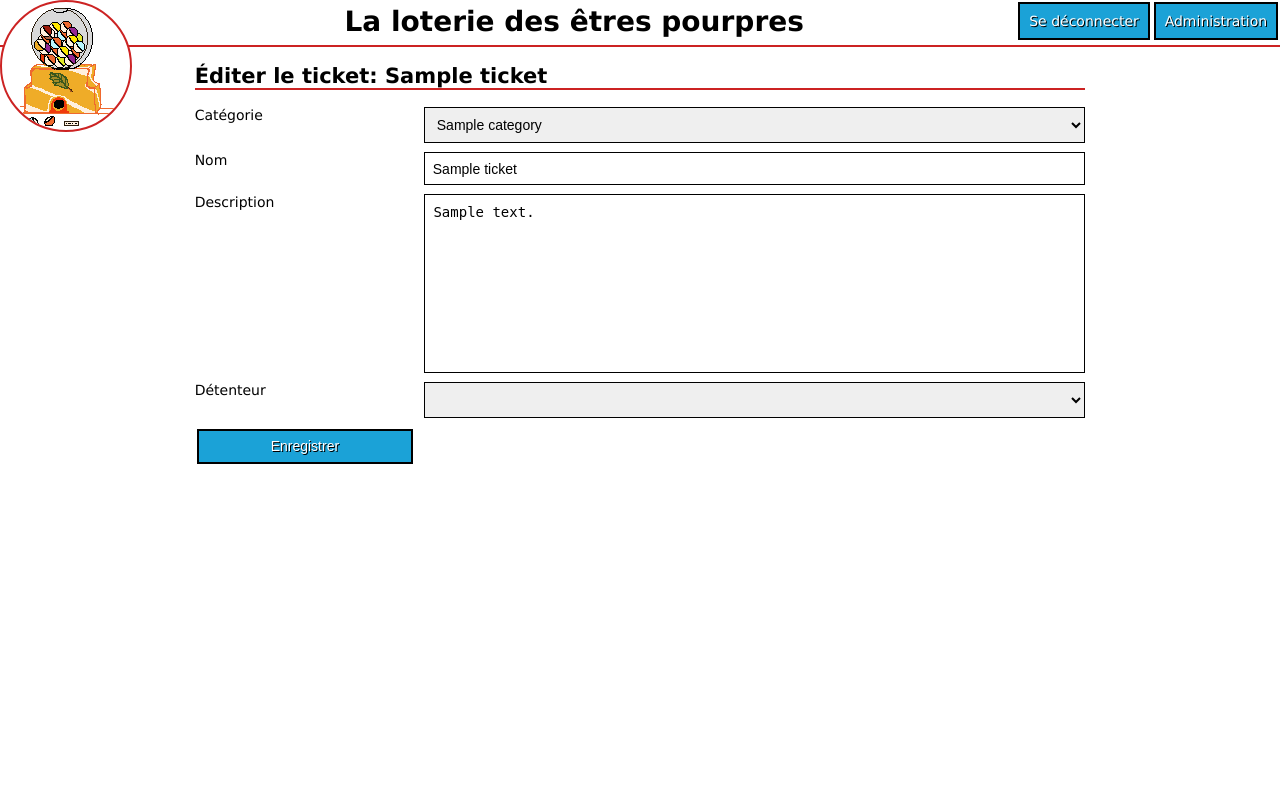
After one commit to IonPostglacial/Loterie-Hetrepourpre, a Flask app: page /admin/tickets/1 in a window 1280 px wide. The commit adds this page. Run offline with Flask 2, Linux system fonts and the light colour scheme; the visitor is signed in with stand-in values (Sample User, id 1); tables that the repository leaves empty hold one stand-in row (values such as "Sample post").

Commit message:
Add the ability to edit tickets.

```diff
--- a/src/lottery.py
+++ b/src/lottery.py
@@ -165,6 +165,21 @@ def create_ticket(category_id: int = None):
         is_admin=True)
 
 
+@app.route('/admin/tickets/<int:ticket_id>', methods=['GET', 'POST'])
+@admins_only
+def view_ticket(ticket_id: int):
+    ticket = Ticket.query.filter_by(id=ticket_id).first()
+    all_categories = Category.query.all()
+    all_users = User.query.all()
+    if request.method == 'POST':
+        if 'btn-save' in request.form:
+            ticket.category_id = request.form['ticket-category']
+            ticket.name = request.form['ticket-name']
+            ticket.description = request.form['ticket-description']
+            database.session.commit()
+    return render_template('view-ticket.html', ticket=ticket, categories=all_categories, users=all_users, is_admin=True)
+
+
 @app.route('/admin/tickets/list', methods=['GET', 'POST'])
 @admins_only
 def list_tickets():
--- a/src/templates/create-ticket.html
+++ b/src/templates/create-ticket.html
@@ -7,8 +7,8 @@
     <link rel="stylesheet" href="/static/style.css">
 </head>
 <body>
+    {% include 'header.html' %}
     <h2>Créer un ticket</h2>
-    <a href="/admin" class="button">Retour à l'administration</a>
     <form action="" method="POST" class="grid-form readable">
         <label for="ticket-category">Catégorie</label>
         <select name="ticket-category" id="ticket-category">
--- a/src/templates/tickets.html
+++ b/src/templates/tickets.html
@@ -20,7 +20,7 @@
                 {% for ticket in category.tickets %}
                 <tr>
                     <td>{{ ticket.id }}</td>
-                    <td>{{ ticket.name }}</td>
+                    <td><a href="/admin/tickets/{{ ticket.id }}">{{ ticket.name }}</a></td>
                     <td>{{ ticket.owner.first_name }}</td>
                     <td class="centered-text">{% if ticket.is_treated %} oui {% else %} non {% endif %}</td>
                     <td><button name="delete-ticket" value="{{ ticket.id }}">Supprimer</button></td>
--- /dev/null
+++ b/src/templates/view-ticket.html
@@ -0,0 +1,38 @@
+<!DOCTYPE html>
+<html lang="en">
+<head>
+    <meta charset="UTF-8">
+    <meta http-equiv="X-UA-Compatible" content="IE=edge">
+    <meta name="viewport" content="width=device-width, initial-scale=1.0">
+    <link rel="stylesheet" href="/static/style.css">
+    <title>Éditer le ticket</title>
+</head>
+<body>
+    {% include 'header.html' %}
+    <section class="readable">
+        <h2>Éditer le ticket: {{ ticket.name }}</h2>
+        <form action="" method="POST" class="grid-form">
+            <label for="ticket-category">Catégorie</label>
+            <select name="ticket-category" id="ticket-category">
+                {% for category in categories %}
+                <option value="{{ category.id }}" {% if category.id == ticket.category_id %} selected {% endif %}>
+                    {{ category.name }}
+                </option>
+                {% endfor %}
+            </select>
+            <label for="ticket-name">Nom</label>
+            <input type="text" name="ticket-name" id="ticket-name" value="{{ ticket.name }}">
+            <label for="ticket-description">Description</label>
+            <textarea name="ticket-description" id="ticket-description" cols="30" rows="10">{{ ticket.description }}</textarea>
+            <label for="ticket-owner">Détenteur</label>
+            <select name="ticket-owner" id="ticket-owner">
+                <option value="">&nbsp;</option>
+                {% for user in users %}
+                <option value="{{ user.login }}" {% if user.login == ticket.user_login %} selected {% endif %}>{{ user.first_name }}</option>
+                {% endfor %}
+            </select>
+            <button name="btn-save" value="1">Enregistrer</button>
+        </form>
+    </section>
+</body>
+</html>
```
